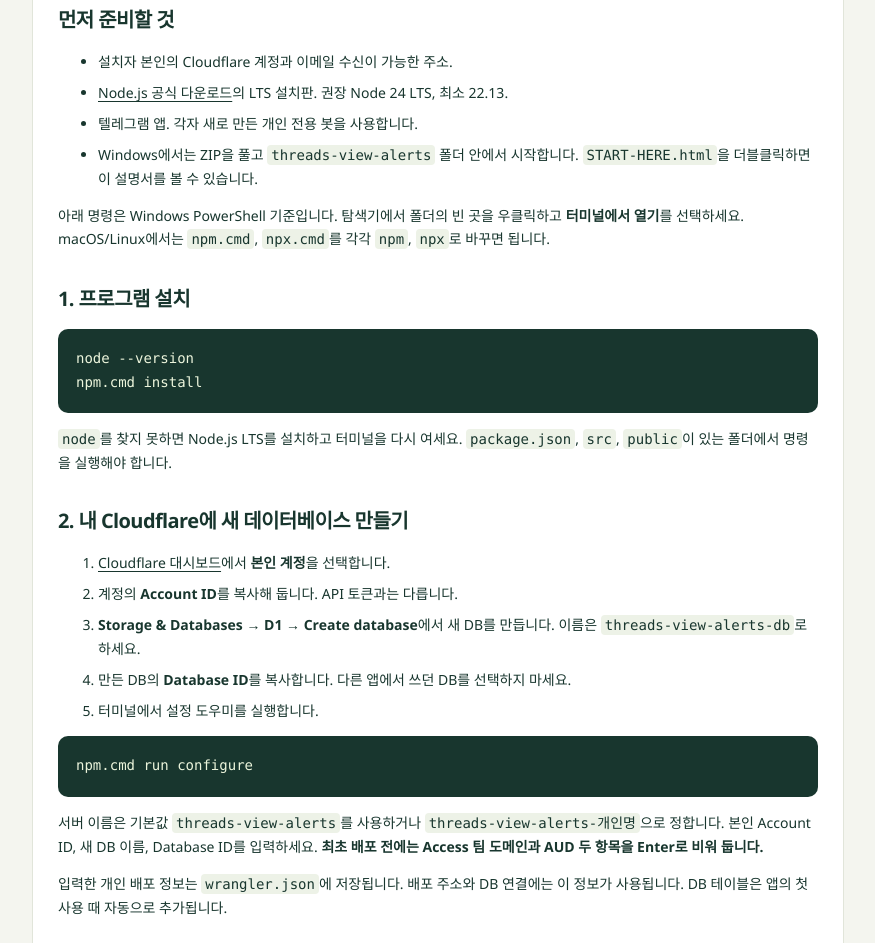
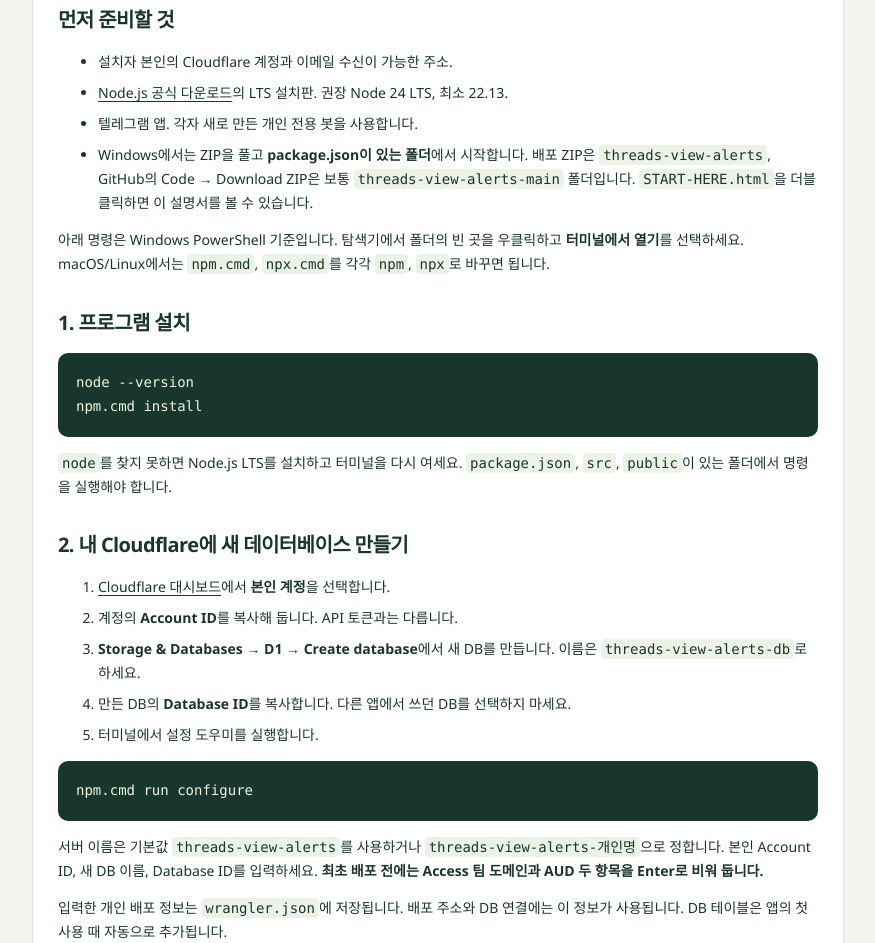
Before and after one commit to sukkulam/threads-view-alerts, a website: page START-HERE.html in a window 1280 px wide. Shown: the part 1070-2013 px from the top of the page, without its empty margins (202-1077 px from the left). Drawn offline with Linux system fonts and the light colour scheme.

Commit message:
Clarify installation folder for GitHub ZIP downloads

```diff
--- a/START-HERE.html
+++ b/START-HERE.html
@@ -26,7 +26,7 @@ cd threads-view-alerts
 <li>설치자 본인의 Cloudflare 계정과 이메일 수신이 가능한 주소.</li>
 <li><a href="https://nodejs.org/en/download" target="_blank" rel="noopener">Node.js 공식 다운로드</a>의 LTS 설치판. 권장 Node 24 LTS, 최소 22.13.</li>
 <li>텔레그램 앱. 각자 새로 만든 개인 전용 봇을 사용합니다.</li>
-<li>Windows에서는 ZIP을 풀고 <code>threads-view-alerts</code> 폴더 안에서 시작합니다. <code>START-HERE.html</code>을 더블클릭하면 이 설명서를 볼 수 있습니다.</li>
+<li>Windows에서는 ZIP을 풀고 <strong>package.json이 있는 폴더</strong>에서 시작합니다. 배포 ZIP은 <code>threads-view-alerts</code>, GitHub의 Code → Download ZIP은 보통 <code>threads-view-alerts-main</code> 폴더입니다. <code>START-HERE.html</code>을 더블클릭하면 이 설명서를 볼 수 있습니다.</li>
 </ul>
 <p>아래 명령은 Windows PowerShell 기준입니다. 탐색기에서 폴더의 빈 곳을 우클릭하고 <strong>터미널에서 열기</strong>를 선택하세요. macOS/Linux에서는 <code>npm.cmd</code>, <code>npx.cmd</code>를 각각 <code>npm</code>, <code>npx</code>로 바꾸면 됩니다.</p>
 <h2>1. 프로그램 설치</h2>
```
Also changed, not shown: public/help.html (+1 -1 lines), README.md.
